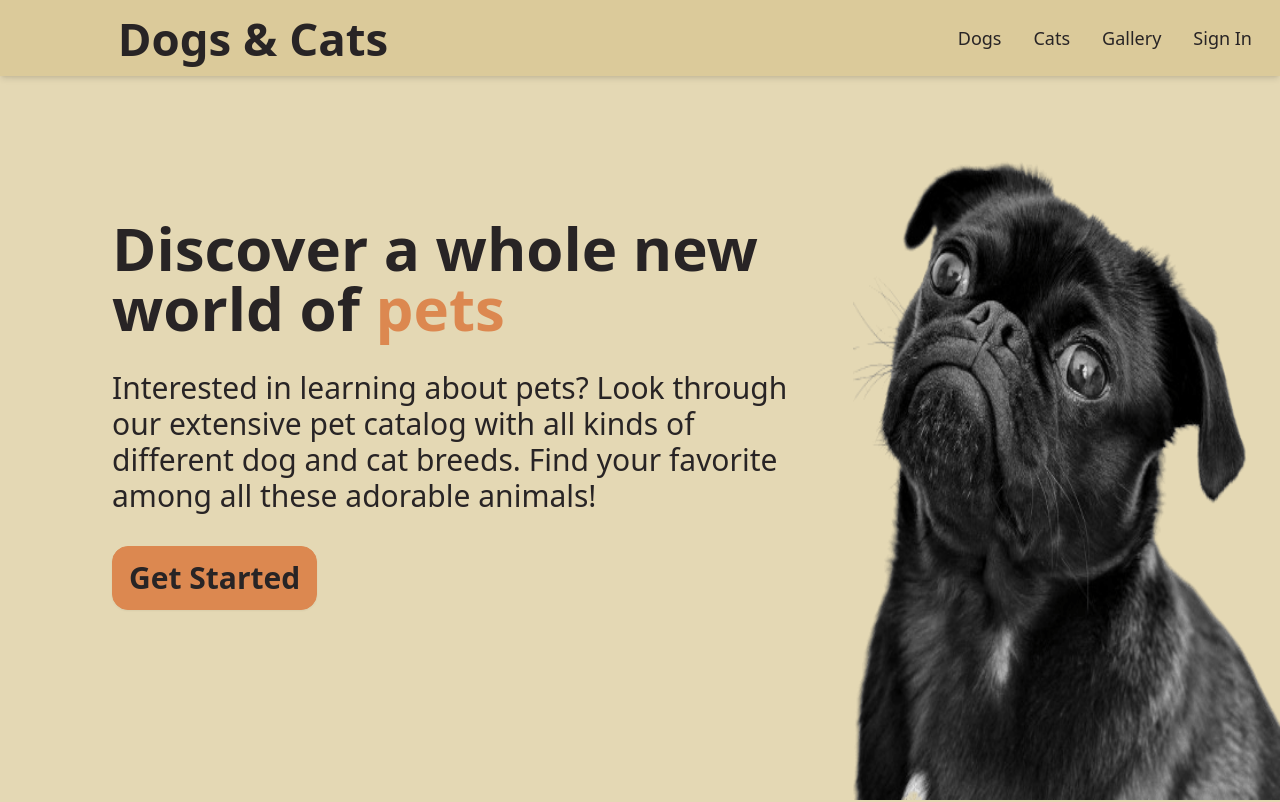
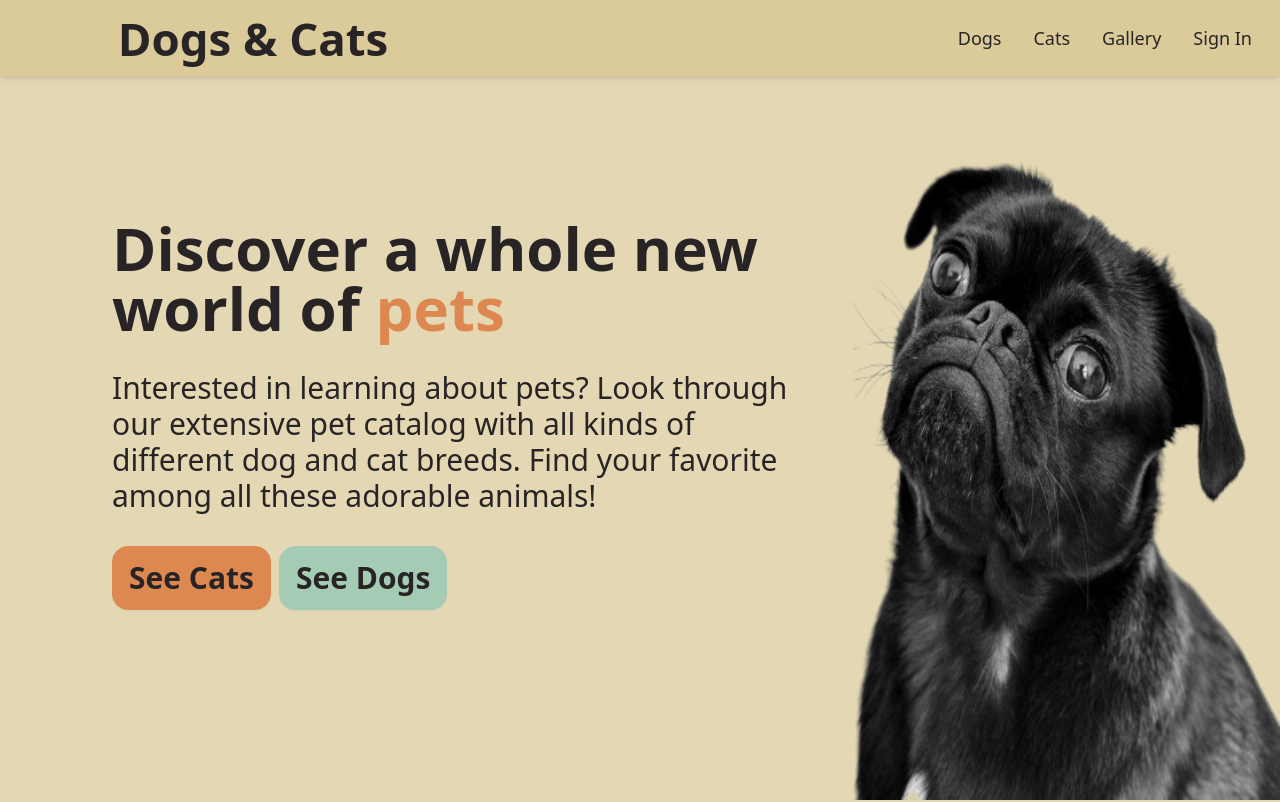
Before and after one commit to csalinas14/Dog-Catalog-WebApp, a React (Vite) app in the folder frontend/: page / in a window 1280 px wide. Shown: the top 802 px of the page. Built offline with nearby package versions, Linux system fonts and the light colour scheme; no server answers.

Commit message:
v1.0 #major

```diff
--- a/frontend/src/components/BreedsPage/CardList/card.tsx
+++ b/frontend/src/components/BreedsPage/CardList/card.tsx
@@ -12,7 +12,6 @@ const Card = ({ breed }: { breed: Breed }) => {
   const BodyType: React.FC<{ breed: Breed }> = ({ breed }) => {
     switch (breed.type) {
       case 'dog':
-        console.log(breed.breed_group)
         return <DogBody breed={breed} />
       case 'cat':
         return <CatBody breed={breed} />
--- a/frontend/src/components/BreedsPage/cats.tsx
+++ b/frontend/src/components/BreedsPage/cats.tsx
@@ -18,10 +18,6 @@ const CatsPage = () => {
     animal: 'cat',
     page: pageRequest,
   })
-  //console.log(breedInfo)
-  //console.log(totalBreeds)
-  //console.log(isLoading)
-  //console.log(error)
 
   //loading skeletons for our cards
   if (isLoading) {
--- a/frontend/src/components/BreedsPage/dogs.tsx
+++ b/frontend/src/components/BreedsPage/dogs.tsx
@@ -18,10 +18,6 @@ const DogsPage = () => {
     animal: 'dog',
     page: pageRequest,
   })
-  //console.log(breedInfo)
-  //console.log(totalBreeds)
-  //console.log(isLoading)
-  //console.log(error)
 
   //loading skeletons for our cards
   if (isLoading) {
--- a/frontend/src/components/GalleryPage/Images/images.tsx
+++ b/frontend/src/components/GalleryPage/Images/images.tsx
@@ -1,11 +1,9 @@
 import { Image, ImageResponse } from '../../../../types'
 import GalleryImageSkeleton from '../ImageSkeleton/skeleton'
 
-//const GalleryImage = () => {}
-
 const GallaryImages = ({ imageResponse }: { imageResponse: ImageResponse }) => {
   const images: Image[] = imageResponse.imageInfo
-  console.log(images)
+
   if (imageResponse.isLoading || imageResponse.isLoading) {
     return <GalleryImageSkeleton />
   }
--- a/frontend/src/components/GalleryPage/index.tsx
+++ b/frontend/src/components/GalleryPage/index.tsx
@@ -11,7 +11,7 @@ const GalleryPage = () => {
 
   const [searchParams, setSearchParams] = useSearchParams()
   const page = searchParams.get('page')
-  //const searchType = searchParams.get('type')
+
   let pageRequest
   let pageString: string
   if (!page || !isNumeric(page)) {
--- a/frontend/src/components/LandingPage/Carousel/image.tsx
+++ b/frontend/src/components/LandingPage/Carousel/image.tsx
@@ -17,7 +17,6 @@ const CarouselImages = ({
   const [carouselRef, setCarouselRef] = useState(target)
 
   useEffect(() => {
-    console.log(carouselRef.current)
     if (carouselRef.current)
       pictureRef.current = carouselRef.current.children[0] as HTMLDivElement
   })
@@ -25,7 +24,6 @@ const CarouselImages = ({
   useEffect(() => {
     let localRef: HTMLDivElement | null = null
     const observer = new ResizeObserver(() => {
-      //console.log(entries[0].target)
       setCarouselRef(target)
     })
     if (carouselRef.current) observer.observe(carouselRef.current)
@@ -69,10 +67,10 @@ const CarouselImages = ({
         ref={target}
         className='carousel carousel-center space-x-4 p-4 bg-accent snap'
       >
-        {images.map((img) => (
+        {images.map((img, i) => (
           <div
             className='carousel-item w-4/5 md:w-3/5 lg:w-2/5'
-            key={img ? img.id : undefined}
+            key={img ? img.id : i}
           >
             <img
               className='aspect-[3/2] object-fit border-1 border-gray-500 rounded-2xl'
--- a/frontend/src/components/LandingPage/Carousel/scrollindicator.tsx
+++ b/frontend/src/components/LandingPage/Carousel/scrollindicator.tsx
@@ -56,8 +56,7 @@ const ScrollIndicator = ({
   const element = target.current
   const photoElement = photoRef.current
   const count = apiHeroCatImagesRequestLimit + apiHeroDogImagesRequestLimit
-  //console.log(photoElement?.offsetWidth)
-  //console.log(offsets)
+
   const offsets: number[] = []
 
   if (element?.children.length) {
@@ -65,7 +64,6 @@ const ScrollIndicator = ({
       const temp = element.children[i] as HTMLDivElement
       offsets.push(temp.offsetLeft)
     }
-    console.log(offsets)
   }
 
   //event listener for mousewheel or touchpad
@@ -134,7 +132,7 @@ const ScrollIndicator = ({
 
     setScrollProgress((windowScroll / totalWidth) * 100)
   }
-  console.log(target.current?.scrollLeft)
+
   return (
     <div className='flex flex-row justify-center gap-1 pt-4 lg:pt-8'>
       {renderDots()}
--- a/frontend/src/components/LandingPage/Hero/index.tsx
+++ b/frontend/src/components/LandingPage/Hero/index.tsx
@@ -1,3 +1,4 @@
+import { Link } from 'react-router-dom'
 import heroDog from '../../../assets/hero-dog-removebg-resize.png'
 
 const Hero = () => {
@@ -19,9 +20,14 @@ const Hero = () => {
             catalog with all kinds of different dog and cat breeds. Find your
             favorite among all these adorable animals!
           </p>
-          <button className='btn btn-accent rounded-2xl lg:text-lg xl:text-3xl xl:items-center xl:h-16'>
-            Get Started
-          </button>
+          <div className='flex flex-row gap-2'>
+            <button className='btn btn-accent rounded-2xl lg:text-lg xl:text-3xl xl:items-center xl:h-16'>
+              <Link to='/cats'>See Cats</Link>
+            </button>
+            <button className='btn btn-secondary rounded-2xl lg:text-lg xl:text-3xl xl:items-center xl:h-16'>
+              <Link to='/dogs'>See Dogs</Link>
+            </button>
+          </div>
         </div>
       </div>
     </div>
```
Also changed, not shown: frontend/types.ts (+0 -35 lines).
